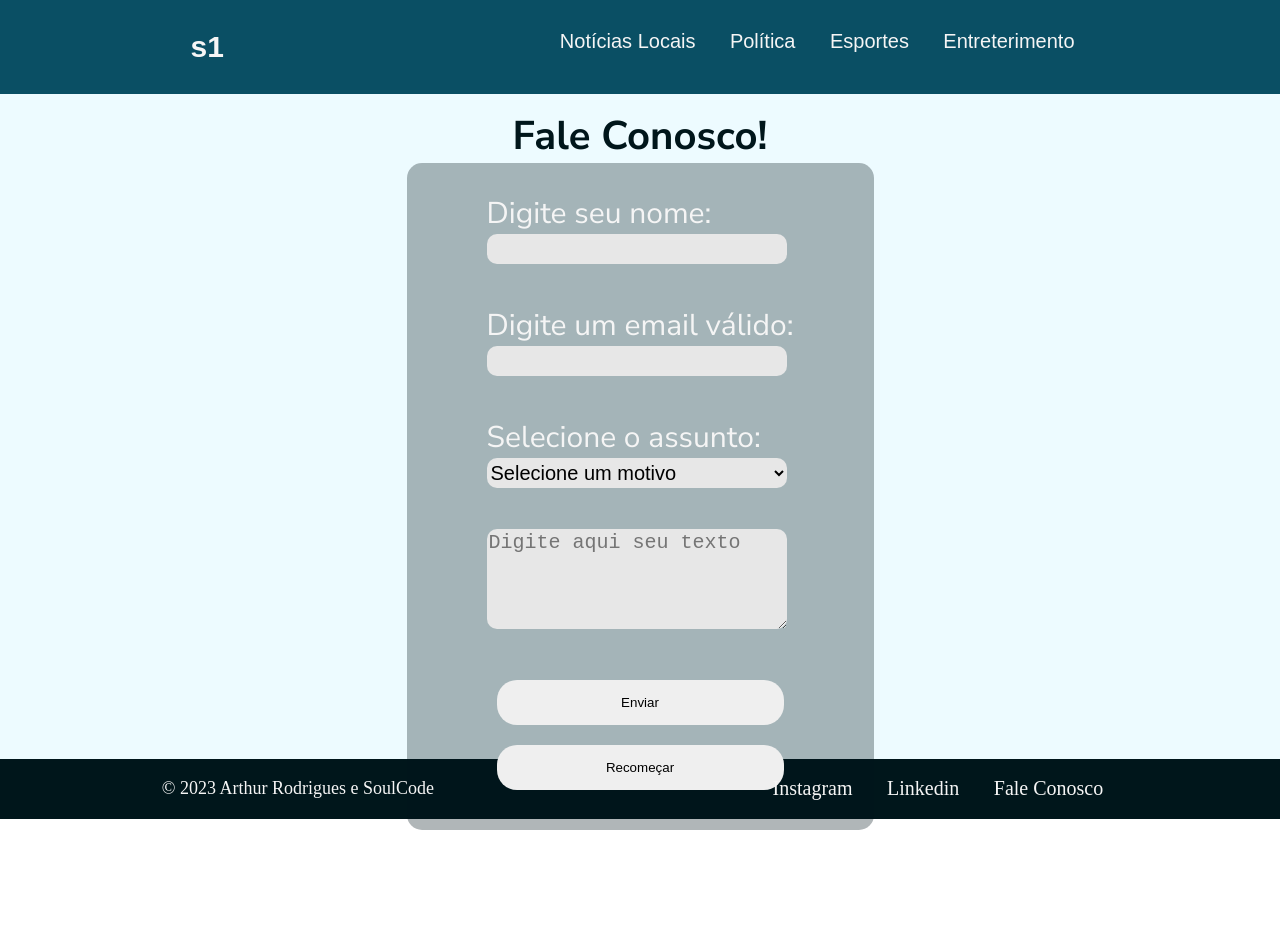
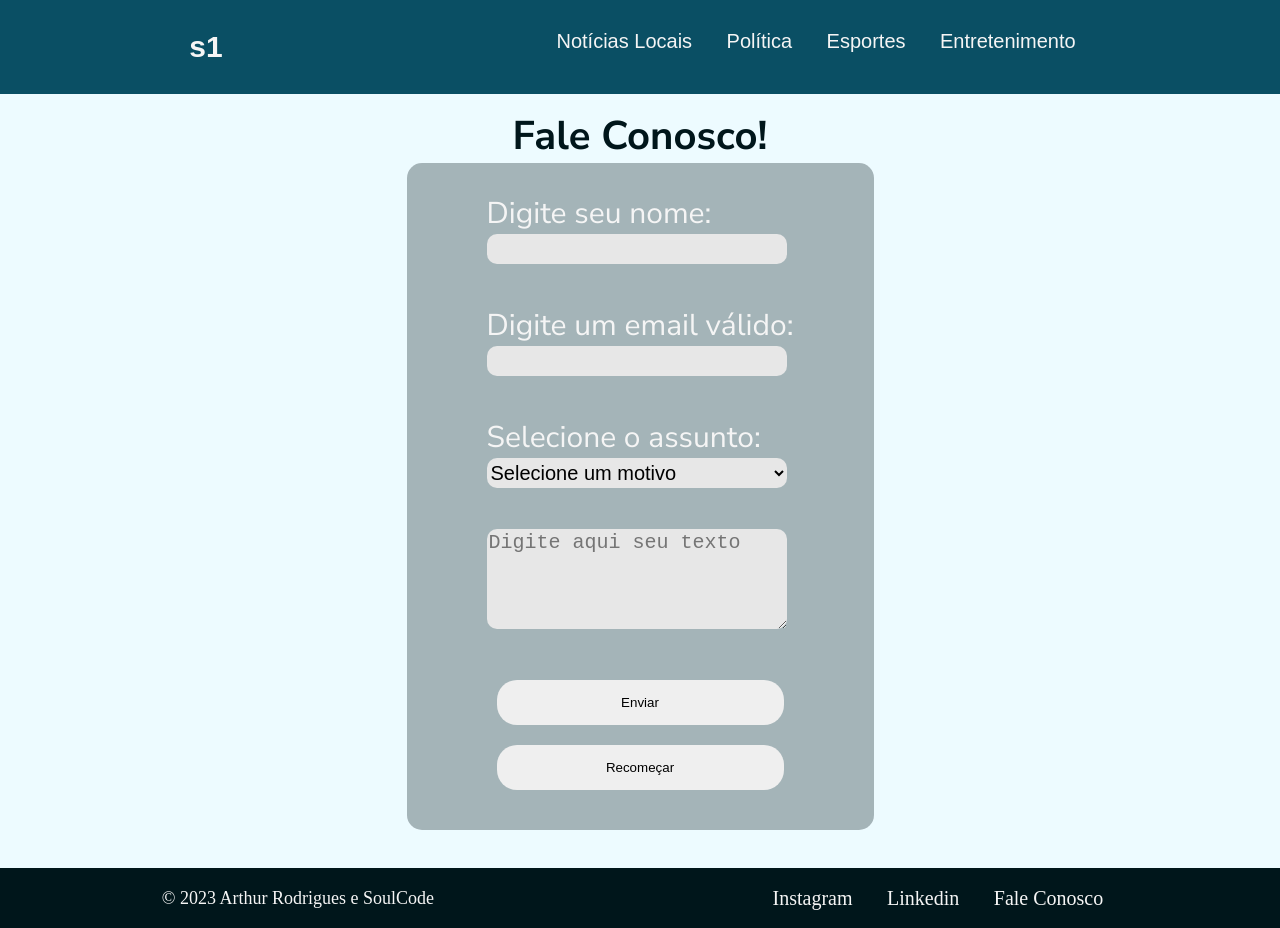
Before and after one commit to arthurrgsampaio/Deploy-ProjetoAvaliativo1, a plain HTML site: page pages/contato/contato.html in a window 1280 px wide. Before the commit the page ends 830 px from the top, so only its background shows below. Drawn offline with Linux system fonts and the light colour scheme; a web font is replaced by a local one.

Commit message:
entretenimento arrumado

```diff
--- a/pages/contato/contato.html
+++ b/pages/contato/contato.html
@@ -38,7 +38,7 @@
           <a href="../../index.html#politics" class="links">Política</a>
           <a href="../../index.html#sports" class="links">Esportes</a>
           <a href="../../index.html#entertainment" class="links"
-            >Entreterimento</a
+            >Entretenimento</a
           >
         </div>
       </nav>
--- a/style/style.css
+++ b/style/style.css
@@ -224,7 +224,6 @@ th {
   display: flex;
   flex-direction: column;
   align-items: center;
-  height: 83.1vh;
 }
 
 #contactTitle {
@@ -241,6 +240,7 @@ th {
   border-radius: 15px;
   border: none;
   box-shadow: none;
+  margin-bottom: 38.4px;
 }
 
 #contactForm {
```
Also changed, not shown: index.html (+4 -4 lines), pages/artigos/agricultura.html (+1 -1 lines), pages/artigos/aviao.html (+1 -1 lines), pages/artigos/edilene.html (+1 -1 lines), pages/artigos/frio.html (+1 -1 lines), pages/artigos/julgamentoBolso.html (+1 -1 lines), pages/artigos/popMexicano.html (+1 -1 lines), pages/artigos/portugal.html (+1 -1 lines), pages/artigos/pressao.html (+1 -1 lines), pages/artigos/qiapn.html (+1 -1 lines), pages/artigos/submarino.html (+1 -1 lines).
